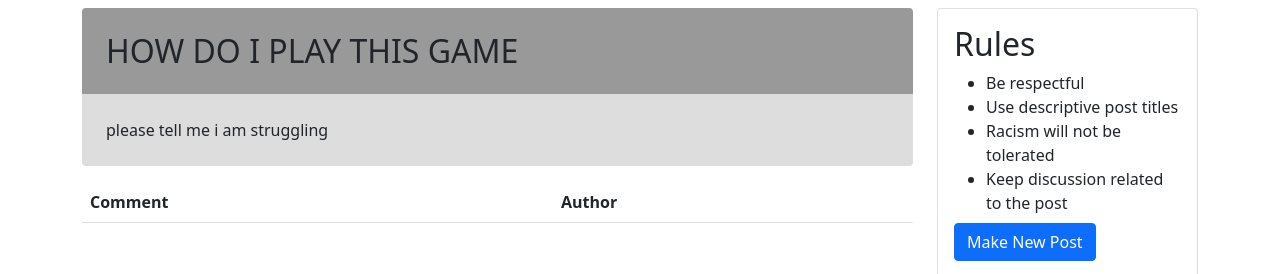
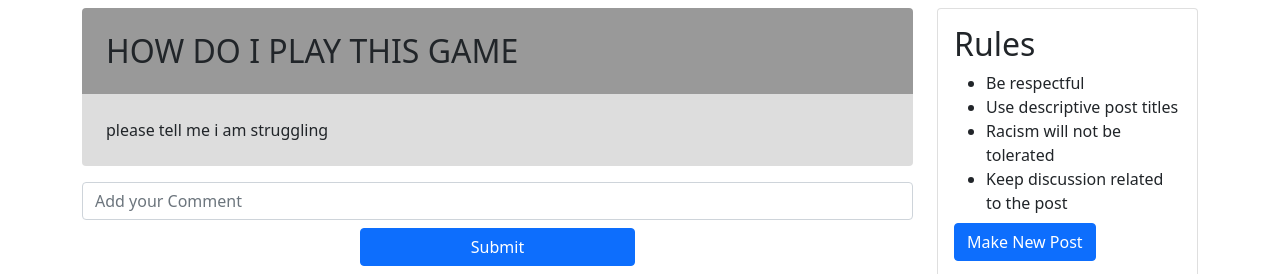
Before and after one commit to RandxmStranger/Pictionary, a Flask app: page /post/1 in a window 1280 px wide. Shown: the part 72-346 px from the top of the page. Run offline with Flask 2, Linux system fonts and the light colour scheme; a user stored in the database is signed in; data comes from the database, SQL or seed files in the repository; both versions use the stored data as it was after the commit; lists and menus that the app fills with data are empty; some libraries are stand-ins or nearby versions.

Commit message:
comment functionality finished

```diff
--- a/server.py
+++ b/server.py
@@ -535,24 +535,38 @@ def send_forumpage():
 adding comments, editing posts etc. """
 
 
-@app.route("/post/<id>")
+@app.route("/post/<id>", methods=("GET", "POST"))
 @login_required
 def viewpost(id):
-    post = db.engine.execute(
-        """
-        SELECT post.post_title, post.post_content
-        FROM post
-        WHERE :post_id = post.post_id
-        """,
-        post_id=id,
-    )
-    post = list(post)
-    return render_template(
-        "post.html", title=post[0][0], content=post[0][1]
+    if request.method == "POST":
+        comment = request.form["comment_input"]
+        if not comment:
+            flash("Please Include A Title")
+        else:
+            db.engine.execute(
+                "INSERT INTO comment (comment_content, comment_post, comment_author) VALUES (:comment_content, :comment_post, :comment_author)",
+                comment_content=comment,
+                comment_post = id,
+                comment_author=session["id"],
+            )
+            return redirect("/post/" + str(id))
+    else:
+        post = db.engine.execute(
+            """
+            SELECT post.post_title, post.post_content
+            FROM post
+            WHERE :post_id = post.post_id
+            """,
+            post_id=id,
+        )
+        post = list(post)
+        return render_template(
+            "post.html", title=post[0][0], content=post[0][1]
     )
 
-@socketio.on("requestcomments", id)
+@socketio.on("requestcomm")
 def sendcomments(id):
+    print("comments requested")
     commentstuple = db.engine.execute(
             """
             SELECT comment.comment_content, user.username
--- a/static/postapp.js
+++ b/static/postapp.js
@@ -16,8 +16,9 @@ function logout(){ //This function takes the user to the forum route when they p
 }
 
 function requestcomments(){
-    console.log(window.location.href.slice[-1])
-    socket.emit("requestcomments", window.location.href[-1])
+    let postno = (window.location.href.charAt(window.location.href.length -1))
+    console.log(postno)
+    socket.emit("requestcomm", postno)
 }
 
 socket.on("sendcomments", function(commentslist) {
@@ -26,8 +27,8 @@ socket.on("sendcomments", function(commentslist) {
     for(let i=0; i < commentslist.length; i++) {
         let comment = document.createElement("p");
         let author = document.createElement("p");
-        comment.innerText = posts[i][0];
-        author.innerText = posts[i][1];
+        comment.innerText = commentslist[i][0];
+        author.innerText = commentslist[i][1];
         let commentcell = document.createElement("td");
         commentcell.appendChild(comment);
         let authorcell = document.createElement("td");
--- a/templates/game.html
+++ b/templates/game.html
@@ -14,9 +14,9 @@
     <h1 id="title" class="display-1" style="text-align: center; color: #3354AA;"></h1>
     <div class="container" style="width: 100vw; margin: 0; display: fixed;">
         <div class="row" style="width: 100vw; align-content: center;">
-            <div class="col" style="margin: 5px; width: 10vw; max-width: 145px; max-height: 240px; flex-direction: column; align-content: center; padding: 12px;">
-                <input id="hex" placeholder="Enter Hex Code"></input>
-                <input id="brush" placeholder="Brush Width" type="number" min="1" max="100"></input>
+            <div class="col" style="margin: 5px; width: 12vw; max-width: 145px; max-height: 240px; flex-direction: column; align-content: center; padding: 12px;">
+                <input id="hex" style="font-size: 90%;" class="form-control" placeholder="Brush Colour"></input>
+                <input id="brush" style="font-size: 90%;" class="form-control" placeholder="Brush Width" type="number" min="1" max="100"></input>
                 <div class="col" style="align-content: center; width: 100%; flex-direction: column; align-items: center; margin-left: 4px;">
                     <button id="red" type="button" onclick="changecolor('red')" class="btn colorButton" style="background-color: #F00; width: 25px;"></button>
                     <button id="green" type="button" onclick="changecolor('green')" class="btn colorButton" style="background-color: #0F0; width: 25px;"></button>
--- a/templates/post.html
+++ b/templates/post.html
@@ -27,6 +27,14 @@
                 <div class="col-8 col-xl-9">
                     <h2 class="rounded-top p-4 mb-0" style="background-color: #999;">{{ title }}</h2>
                     <p class="rounded-bottom p-4" style="background-color: #ddd;">{{ content }}</p>
+                    <form method="post">
+                        <div class="row mb-2" style="margin: auto;">
+                            <input class="form-control" type="text" placeholder="Add your Comment" name="comment_input" id="comment_input" value="{{ request.form['comment_input'] }}">
+                        </div>
+                        <div class="row my-2" style="margin: auto; justify-content: center;">
+                            <button style="width: 33%" class="btn btn-primary" style="background-color: #3354AA;" type="submit">Submit</button>
+                        </div>
+                    </form>
                     <table class="table table-responsive" id="commentstable">
                         <thead class="thead">
                             <tr>
```
Also changed, not shown: database.db, 1 other file.
